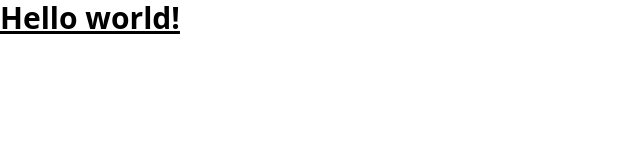
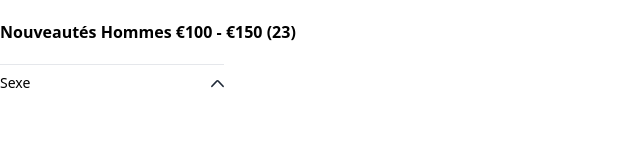
Before and after one commit to rovaJonathan/nike-clone, a Gatsby site: page / in a window 1280 px wide. Shown: the whole page, without its empty margins (0-640 px from the left). Built offline with nearby package versions, Linux system fonts and the light colour scheme; Gatsby itself is replaced by a stand-in of ours.

Commit message:
Add nav bar

```diff
--- /dev/null
+++ b/src/components/Header/Header.tsx
@@ -0,0 +1,13 @@
+import React, { FC } from "react";
+
+const Header: FC = () => {
+  return (
+    <div>
+      <h1 className="text-1xl font-semibold py-5">
+        Nouveautés Hommes €100 - €150 (23)
+      </h1>
+    </div>
+  );
+};
+
+export default Header;
--- /dev/null
+++ b/src/components/Header/index.ts
@@ -0,0 +1,3 @@
+import Header from "./Header";
+
+export default Header;
--- /dev/null
+++ b/src/components/NavBar/MenuDrawer/MenuDrawer.tsx
@@ -0,0 +1,32 @@
+import React, { FC } from "react";
+
+const MenuDrawer: FC<{ child: JSX.Element; title: string }> = ({
+  child,
+  title,
+}) => {
+  return (
+    <div className="border-t border-gray-200 border-solid border-t-1">
+      <div className="flex flex-row justify-between pt-2 items-center">
+        <span className="text-sm">{title}</span>
+        <svg
+          className="w-[13px] h-[13px] text-gray-800 cursor-pointer"
+          aria-hidden="true"
+          xmlns="http://www.w3.org/2000/svg"
+          fill="none"
+          viewBox="0 0 14 8"
+        >
+          <path
+            stroke="currentColor"
+            strokeLinecap="round"
+            strokeLinejoin="round"
+            strokeWidth="1.8"
+            d="M13 7 7.674 1.3a.91.91 0 0 0-1.348 0L1 7"
+          />
+        </svg>
+      </div>
+      {child}
+    </div>
+  );
+};
+
+export default MenuDrawer;
--- /dev/null
+++ b/src/components/NavBar/MenuDrawer/index.ts
@@ -0,0 +1,3 @@
+import MenuDrawer from "./MenuDrawer";
+
+export default MenuDrawer;
--- /dev/null
+++ b/src/components/NavBar/NavBar.tsx
@@ -0,0 +1,20 @@
+import React, { FC, useState } from "react";
+import MenuDrawer from "./MenuDrawer";
+
+const NavBar: FC = () => {
+  const [menuOpen, setMenuOpen] = useState([false, false, false]);
+
+  const toggleMenu = (index: number) => {
+    const updatedMenuOpen = [...menuOpen];
+    updatedMenuOpen[index] = !updatedMenuOpen[index];
+    setMenuOpen(updatedMenuOpen);
+  };
+
+  return (
+    <div className="flex-col">
+      <MenuDrawer title="Sexe" child={<div></div>} />
+    </div>
+  );
+};
+
+export default NavBar;
--- /dev/null
+++ b/src/components/NavBar/index.ts
@@ -0,0 +1,3 @@
+import NavBar from "./NavBar";
+
+export default NavBar;
--- a/src/pages/index.tsx
+++ b/src/pages/index.tsx
@@ -1,14 +1,21 @@
-import * as React from "react";
+import React, { FC } from "react";
 import type { HeadFC, PageProps } from "gatsby";
+import Header from "../components/Header";
+import NavBar from "../components/NavBar";
 
-const IndexPage: React.FC<PageProps> = () => {
+const IndexPage: FC<PageProps> = () => {
   return (
     <main>
-      <h1 className="text-3xl font-bold underline">Hello world!</h1>
+      <div className="container mx-auto">
+        <Header />
+        <div className="flex-row w-56">
+          <NavBar />
+        </div>
+      </div>
     </main>
   );
 };
 
 export default IndexPage;
 
-export const Head: HeadFC = () => <title>Home Page</title>;
+export const Head: HeadFC = () => <title>Nike</title>;
```
